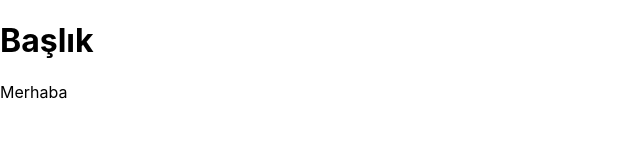
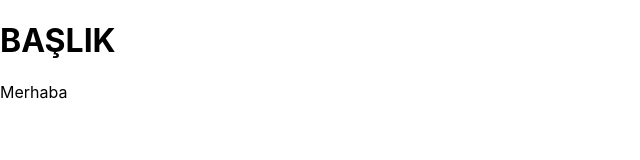
Before and after one commit to hasansaid/React-Work, a React (Create React App) app: page / in a window 1280 px wide. Shown: the top 160 px of the page, without its empty margins (0-640 px from the left). Built offline with nearby package versions, Linux system fonts and the light colour scheme.

Commit message:
arrangement

```diff
--- a/src/App.js
+++ b/src/App.js
@@ -1,5 +1,5 @@
 import React from 'react';
-import Header from './components/header.jsx';
+import Header from './components/header/header.jsx';
 
 function App () {
   return (
--- a/src/components/header.jsx
+++ /dev/null
@@ -1,24 +0,0 @@
-//component ve jsx kuralları:
-//1 - Yazılan component çağırılırken ilk harfi büyük olmalıdır. Küçük harf ile yazıldığında html etiketi olarak algılar.
-//2 - Component dosya isminde ilk harfi küçük olabilir.
-//3 -
-
-function Header() {
-  // return React.createElement ('div', null, React.createElement ('p', null));
-
-  // return (
-  //   <div>
-  //     <p></p>
-  //   </div>
-  // );
-
-  // Yukarıda kullanılan return'lar aynı işlevi görmektedir. İkinci return kullanımı jsx ile hayatımıza girip bizi karmaşadan kurtardı.
-
-  return (
-    <div>
-      <h1>Başlık</h1>
-    </div>
-  );
-}
-
-export default Header;
--- /dev/null
+++ b/src/components/header/header.jsx
@@ -0,0 +1,14 @@
+import React from "react";
+
+function Header() {
+  const name = "BAŞLIK";
+
+  return (
+    <div className="test">
+      <h1>{name}</h1>
+      <label htmlFor="test"></label>
+    </div>
+  );
+}
+
+export default Header;
```
Also changed, not shown: src/components/learn/component.jsx (added, +39 -0 lines).
